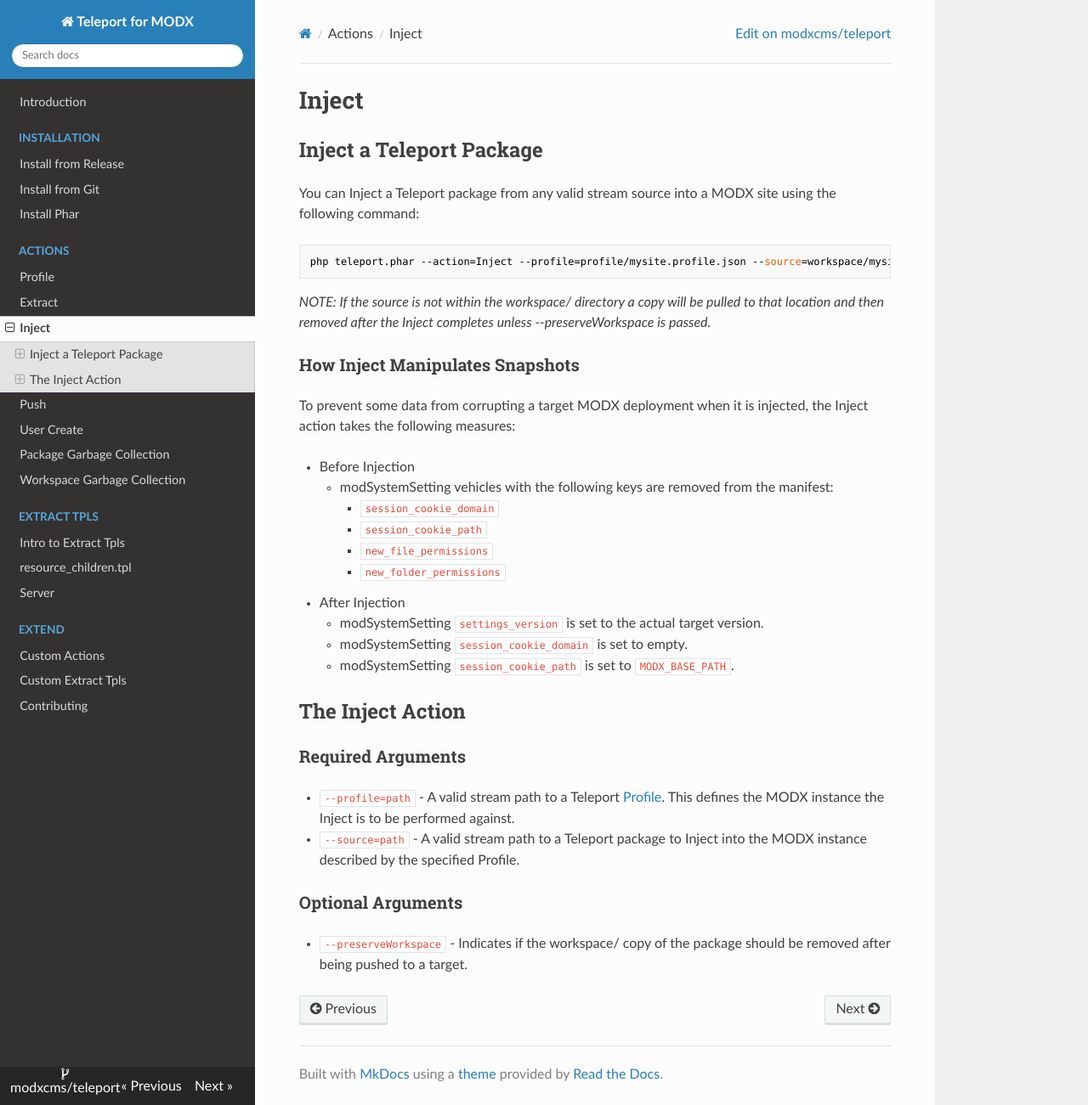
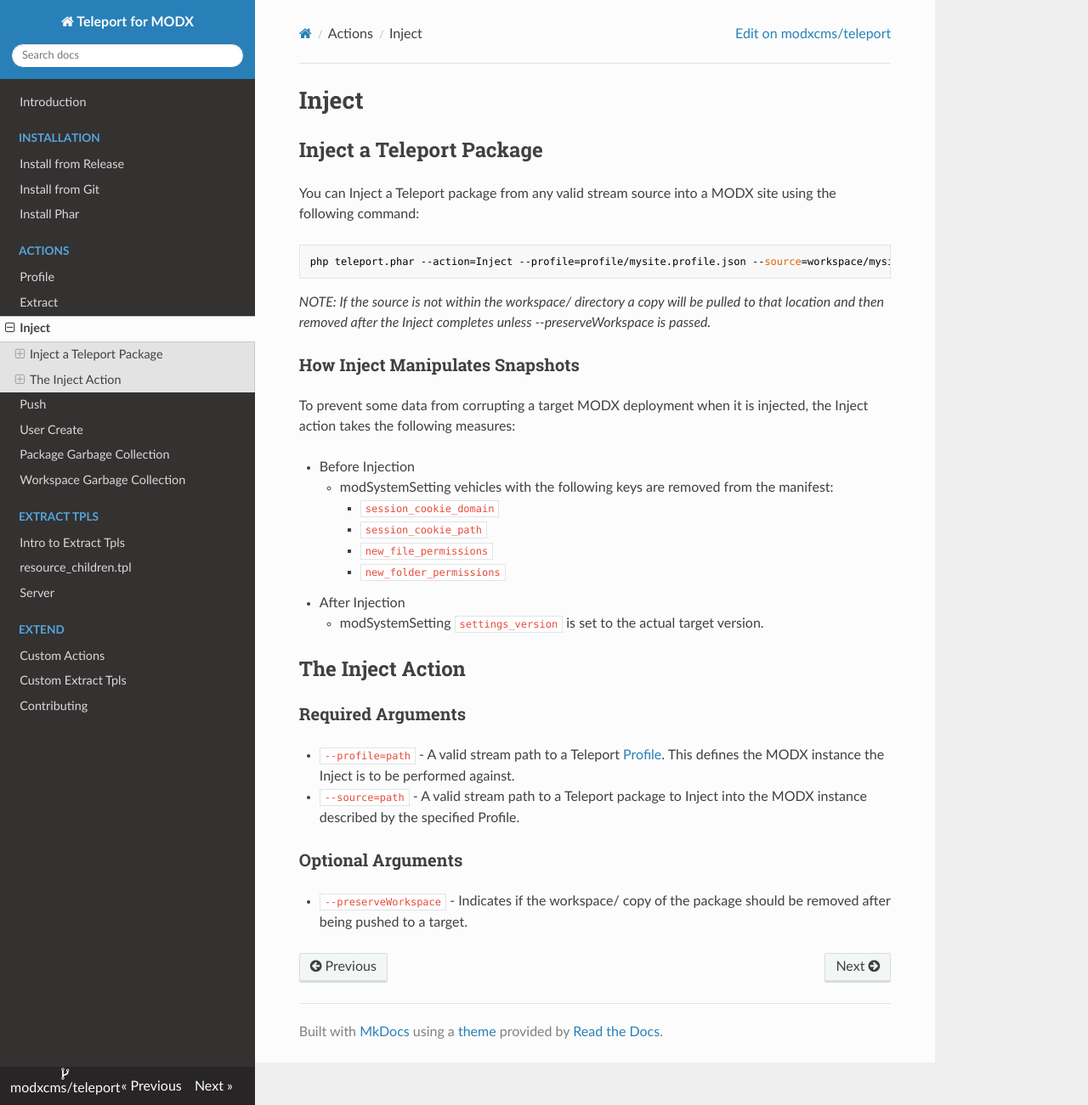
Before and after one commit to modxcms/teleport, an MkDocs documentation site: the page built from doc/use/inject.md, in a window 1280 px wide and 1301 px high. Shown: the whole window at 85% size. Built offline with MkDocs 1.6.1, drawn with Linux system fonts in a browser that asks for light colours; nearby versions of some CDN libraries.

Commit message:
Update Inject documentation

```diff
--- a/doc/use/inject.md
+++ b/doc/use/inject.md
@@ -21,8 +21,6 @@ To prevent some data from corrupting a target MODX deployment when it is injecte
         * `new_folder_permissions`
 * After Injection
     * modSystemSetting `settings_version` is set to the actual target version.
-    * modSystemSetting `session_cookie_domain` is set to empty.
-    * modSystemSetting `session_cookie_path` is set to `MODX_BASE_PATH`.
 
 
 ## The Inject Action
```
